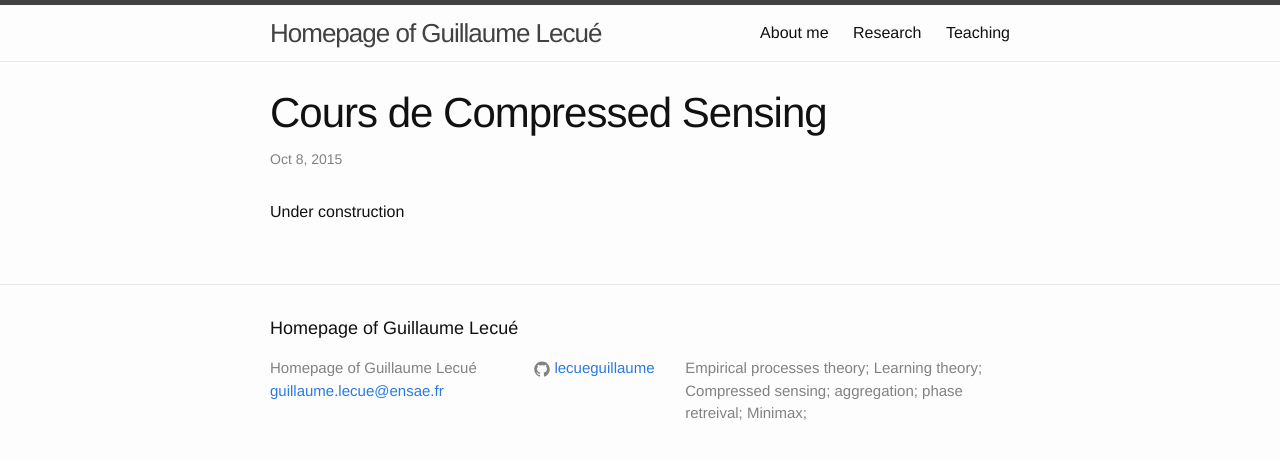
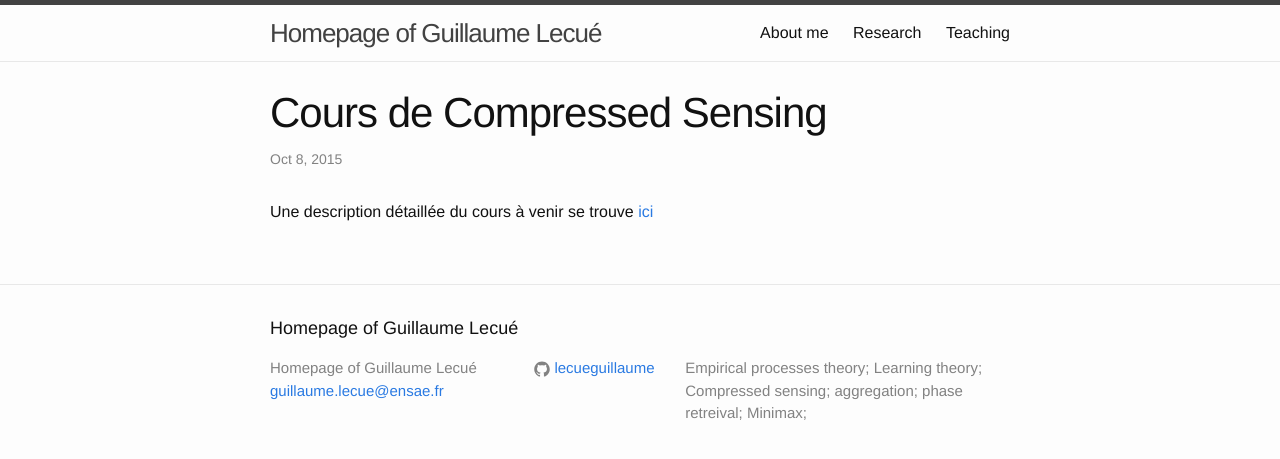
Before and after one commit to lecueguillaume/lecueguillaume.github.io, a Jekyll site: the page built from _posts/2015-10-08-compressed_sensing_course.markdown, in a window 1280 px wide. Shown: the top 459 px of the page. Built offline with Jekyll 4.4.1, drawn with Linux system fonts in a browser that asks for light colours.

Commit message:
description cours CS

```diff
--- a/_posts/2015-10-08-compressed_sensing_course.markdown
+++ b/_posts/2015-10-08-compressed_sensing_course.markdown
@@ -4,4 +4,4 @@ title:  "Cours de Compressed Sensing"
 date:   2015-10-08
 ---
 
-Under construction
+Une description détaillée du cours à venir se trouve [ici](/assets/presentation-cours-CS.pdf)
```
Also changed, not shown: about.md (+1 -0 lines), 7 other files.
